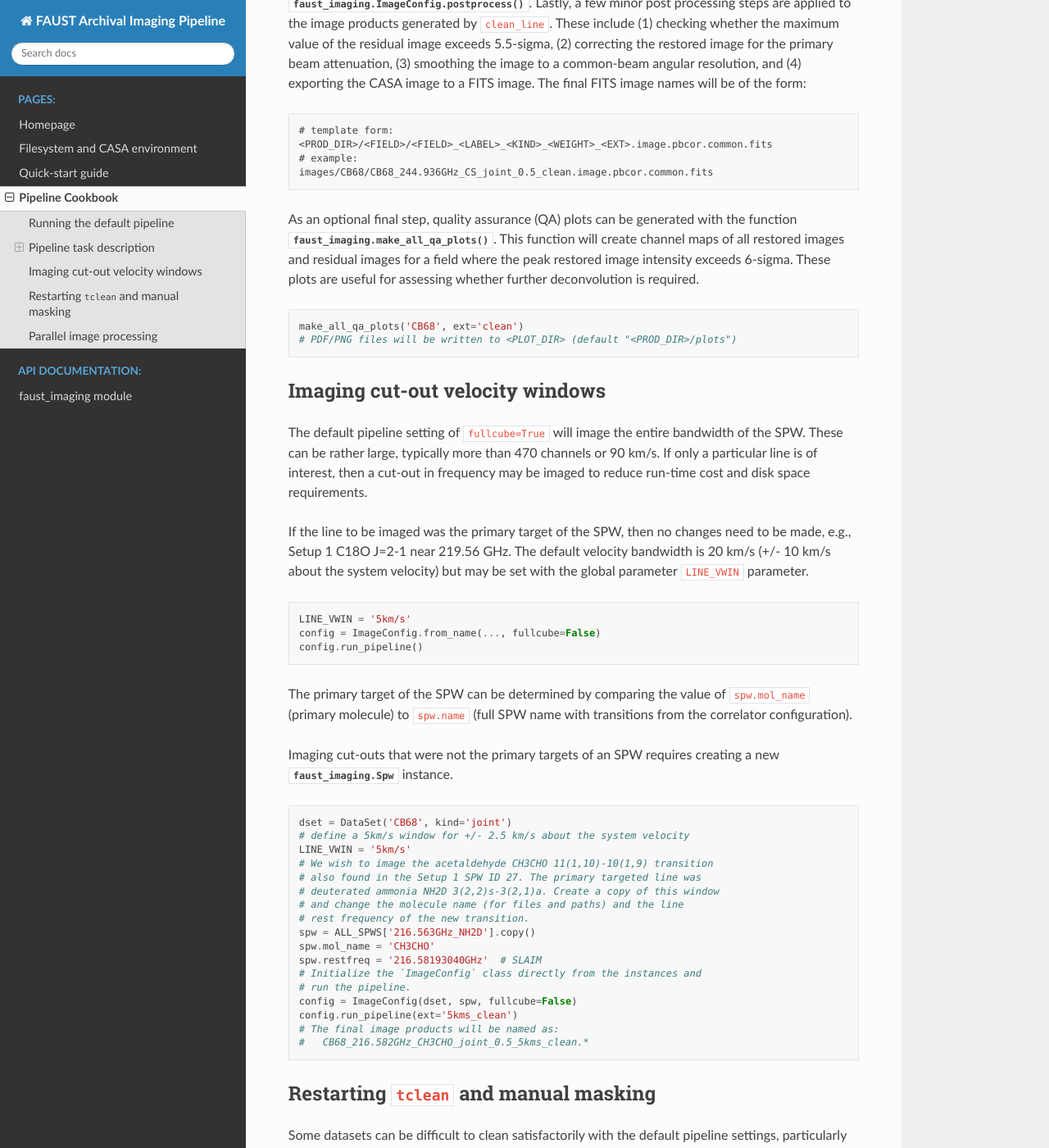
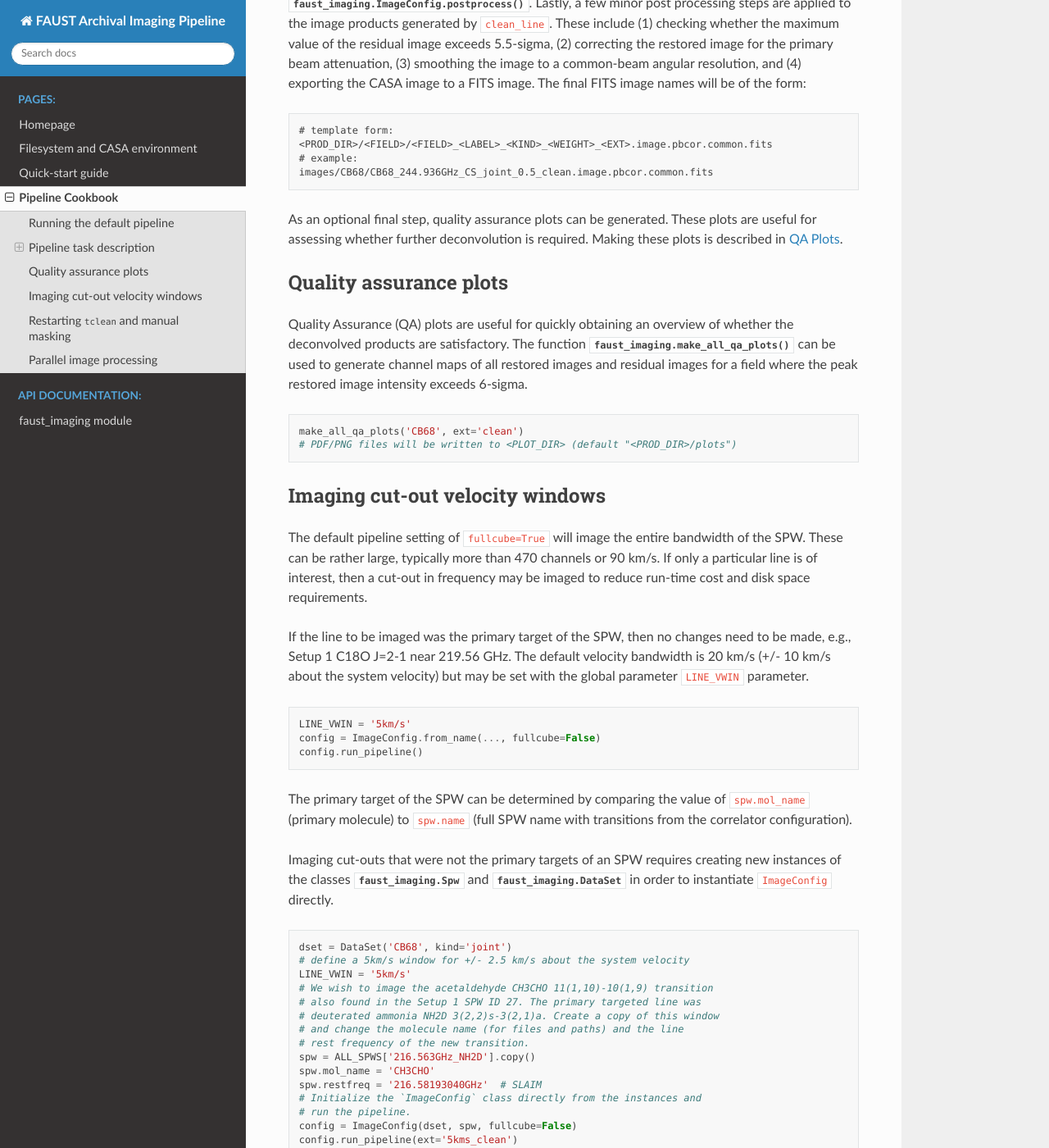
Before and after one commit to autocorr/faust_line_imaging, a Sphinx documentation site: the page built from docs/source/recipes.rst, in a window 1280 px wide and 1400 px high, scrolled down 2606 px. Shown: the whole window at 82% size. Built offline with Sphinx 7.4.7 and the Read the Docs theme 2.0.0, drawn with Linux system fonts in a browser that asks for light colours.

Commit message:
Documentation updates

```diff
--- a/docs/source/recipes.rst
+++ b/docs/source/recipes.rst
@@ -140,11 +140,19 @@ be of the form:
    # example:
    images/CB68/CB68_244.936GHz_CS_joint_0.5_clean.image.pbcor.common.fits
 
-As an optional final step, quality assurance (QA) plots can be generated
-with the function :func:`faust_imaging.make_all_qa_plots`. This function will
-create channel maps of all restored images and residual images for a field
-where the peak restored image intensity exceeds 6-sigma. These plots are
-useful for assessing whether further deconvolution is required.
+As an optional final step, quality assurance plots can be generated.
+These plots are useful for assessing whether further deconvolution is required.
+Making these plots is described in `QA Plots`_.
+
+
+.. _QA Plots:
+Quality assurance plots
+-----------------------
+Quality Assurance (QA) plots are useful for quickly obtaining an overview of
+whether the deconvolved products are satisfactory. The function
+:func:`faust_imaging.make_all_qa_plots` can be used to generate channel maps of
+all restored images and residual images for a field where the peak restored
+image intensity exceeds 6-sigma.
 
 .. code-block:: python
 
@@ -176,7 +184,9 @@ The primary target of the SPW can be determined by comparing the value of
 transitions from the correlator configuration).
 
 Imaging cut-outs that were not the primary targets of an SPW requires creating
-a new :class:`faust_imaging.Spw` instance.
+new instances of the classes :class:`faust_imaging.Spw` and
+:class:`faust_imaging.DataSet` in order to instantiate ``ImageConfig``
+directly.
 
 .. code-block:: python
 
@@ -200,7 +210,6 @@ a new :class:`faust_imaging.Spw` instance.
 
 
 .. _Restarting:
-
 Restarting ``tclean`` and manual masking
 ----------------------------------------
 Some datasets can be difficult to clean satisfactorily with the default
```
